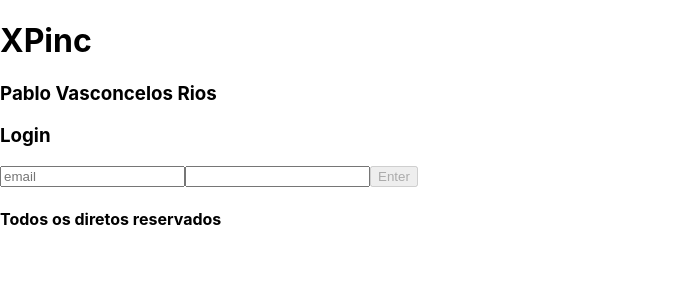
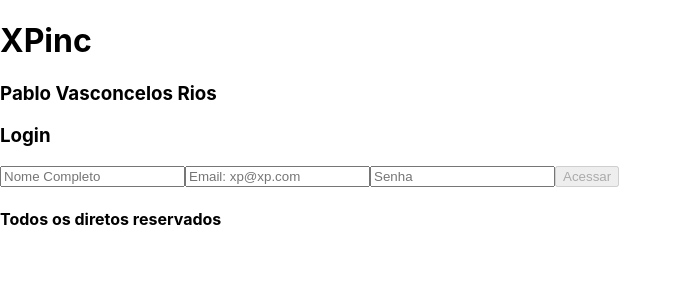
Before and after one commit to pablovr1000/desafio-xp-app, a React (Create React App) app: page / in a window 1280 px wide. Shown: the top 300 px of the page, without its empty margins (0-682 px from the left). Built offline with nearby package versions, Linux system fonts and the light colour scheme.

Commit message:
Dev: Criação do context, provider e uma hook personalizada para pegar itens do localstorage

```diff
--- a/package.json
+++ b/package.json
@@ -8,6 +8,7 @@
     "@testing-library/user-event": "^13.5.0",
     "react": "^18.2.0",
     "react-dom": "^18.2.0",
+    "react-router-dom": "^5.1.2",
     "react-scripts": "5.0.1",
     "web-vitals": "^2.1.4"
   },
--- /dev/null
+++ b/src/context/XpProvider.js
@@ -0,0 +1,26 @@
+import React from 'react';
+import PropTypes from 'prop-types';
+import xpContext from './xpContext';
+
+import useLocalStorage from '../utils/hooks';
+
+function XpProvider({ children }) {
+  const [userData, setUserData] = useLocalStorage('user', {});
+
+  const values = {
+    userData,
+    setUserData,
+  };
+
+  return (
+    <xpContext.Provider value={ values }>
+      {children}
+    </xpContext.Provider>
+  );
+}
+
+export default XpProvider;
+
+XpProvider.propTypes = {
+  children: PropTypes.object,
+}.isRequired;
--- /dev/null
+++ b/src/context/xpContext.js
@@ -0,0 +1,5 @@
+import { createContext } from 'react';
+
+const context = createContext();
+
+export default context;
--- a/src/index.js
+++ b/src/index.js
@@ -3,16 +3,16 @@ import ReactDOM from 'react-dom/client';
 import './index.css';
 import { BrowserRouter } from 'react-router-dom';
 import App from './App';
-import xpProvider from './context/xpProvider';
+import XpProvider from './context/XpProvider';
 import reportWebVitals from './reportWebVitals';
 
 const root = ReactDOM.createRoot(document.getElementById('root'));
 root.render(
   <React.StrictMode>
     <BrowserRouter>
-      <xpProvider>
+      <XpProvider>
         <App />
-      </xpProvider>
+      </XpProvider>
     </BrowserRouter>
   </React.StrictMode>
 );
--- a/src/pages/ativos.jsx
+++ b/src/pages/ativos.jsx
@@ -1,4 +1,5 @@
 import React from 'react';
+import { Link } from 'react-router-dom';
 import Footer from '../components/Footer';
 import Header from '../components/Header';
 import SwingTrade from '../components/swingTrade';
@@ -42,6 +43,17 @@ export default function Ativos() {
         </div>
       </form>
       <SwingTrade/>
+      <Link to="/movimentacao">
+        <div>
+          <button
+            className="buttonDepRet"
+            data-testid="button-dep-ret"
+            type="button"
+          >
+            Depósito/Retirada
+          </button>
+        </div>
+      </Link>
       <Footer/>
     </div>
   );
--- a/src/pages/login.jsx
+++ b/src/pages/login.jsx
@@ -1,12 +1,13 @@
-import React, { useEffect, useState } from 'react';
+import React, { useEffect, useState, useContext } from 'react';
 import { useHistory } from 'react-router-dom';
+import xpContext from '../context/xpContext';
 import Footer from '../components/Footer';
 import Header from '../components/Header';
-/* import xpContext from '../context/xpContext'; */
 
-export default function Login() {
+export default function Login({children}) {
   const history = useHistory();
-  /* const { setUserData } = useContext(xpContext); */
+  const { userData, setUserData } = useContext(xpContext);
+  const [name, setName] = useState('');
   const [email, setEmail] = useState('');
   const [password, setPassword] = useState('');
   const [isDisabled, setIsDisabled] = useState(true);
@@ -24,8 +25,9 @@ export default function Login() {
   }, [email, password]);
 
   const handleSubmit = () => {
-    /* setUserData({ email }); */
+    setUserData({ email, name });
     localStorage.setItem('email', email);
+    localStorage.setItem('nome', name);
     history.push('/ativos');
   };
 
@@ -33,13 +35,24 @@ export default function Login() {
     <div className="containerLogin">
       <Header/>
       <form className="formLogin">
+        { console.log(userData) }
         <h3>Login</h3>
+        { userData.name ? <span>último acesso: { userData.name }</span> : <></>}
+        <input
+          className="inputName"
+          name="inputName"
+          type="name"
+          data-testid="name-input"
+          placeholder="Nome Completo"
+          value={ name }
+          onChange={ ({ target: { value } }) => setName(value) }
+        />
         <input
           className="inputLogin"
           name="email"
           type="email"
           data-testid="email-input"
-          placeholder="email"
+          placeholder="Email: xp@xp.com"
           value={ email }
           onChange={ ({ target: { value } }) => setEmail(value) }
         />
@@ -48,6 +61,7 @@ export default function Login() {
           name="password"
           type="password"
           data-testid="password-input"
+          placeholder="Senha"
           value={ password }
           onChange={ ({ target: { value } }) => setPassword(value) }
         />
@@ -58,7 +72,7 @@ export default function Login() {
           onClick={ handleSubmit }
           disabled={ isDisabled }
         >
-          Enter
+          Acessar
         </button>
       </form>
       <Footer/>
--- a/src/pages/saquesDepositos.jsx
+++ b/src/pages/saquesDepositos.jsx
@@ -1,4 +1,5 @@
 import React from 'react';
+import { Link } from 'react-router-dom';
 import Footer from '../components/Footer';
 import Header from '../components/Header';
 /* import { useHistory } from 'react-router-dom'; */
@@ -28,6 +29,26 @@ export default function Motimentacao() {
           />
         </div>
       </form>
+      <Link to="/ativos">
+        <div>
+          <button
+            className="buttonReturn"
+            type="button"
+          >
+            Voltar
+          </button>
+        </div>
+      </Link>
+      <div>
+          <button
+            className="confirmDepRet"
+            data-testid="confirm-dep-ret"
+            type="button"
+            disabled="true"
+          >
+            Confirmar
+          </button>
+        </div>
       <Footer/>
     </div>
   );
--- /dev/null
+++ b/src/utils/hooks.jsx
@@ -0,0 +1,28 @@
+import { useState } from 'react';
+
+export default function useLocalStorage(key, initialValue) {
+  const [storedValue, setStoredValue] = useState(() => {
+    if (typeof window === 'undefined') {
+      return initialValue;
+    }
+    try {
+      const item = window.localStorage.getItem(key);
+      return item ? JSON.parse(item) : initialValue;
+    } catch (error) {
+      console.log(error);
+      return initialValue;
+    }
+  });
+  const setValue = (value) => {
+    try {
+      const valueToStore = value instanceof Function ? value(storedValue) : value;
+      setStoredValue(valueToStore);
+      if (typeof window !== 'undefined') {
+        window.localStorage.setItem(key, JSON.stringify(valueToStore));
+      }
+    } catch (error) {
+      console.log(error);
+    }
+  };
+  return [storedValue, setValue];
+}
```
Also changed, not shown: src/pages/swingTrade.jsx (added, +24 -0 lines).
